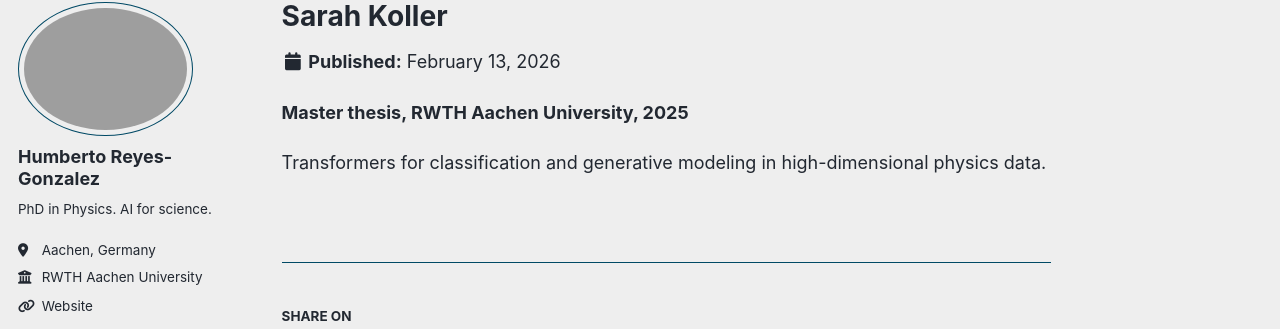
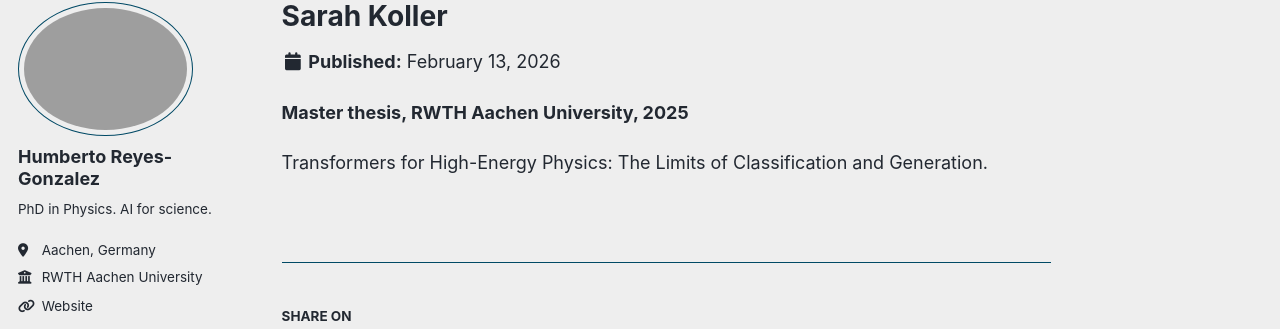
Before and after one commit to hreyes91/hreyes91.github.io, a Jekyll site: the page built from _supervision/2025-koller.md, in a window 1280 px wide. Shown: the part 99-428 px from the top of the page. Built offline with Jekyll 4.4.1, drawn with Linux system fonts in a browser that asks for light colours; some web fonts are replaced; a script bundle is joined from its source files by our own code; library files that are not in the unit come from our copies.

Commit message:
Update 2025-koller.md

```diff
--- a/_supervision/2025-koller.md
+++ b/_supervision/2025-koller.md
@@ -6,4 +6,4 @@ collection: supervision
 
 **Master thesis, RWTH Aachen University, 2025**
 
-Transformers for classification and generative modeling in high-dimensional physics data.
+Transformers for High-Energy Physics: The Limits of Classification and Generation.
```
